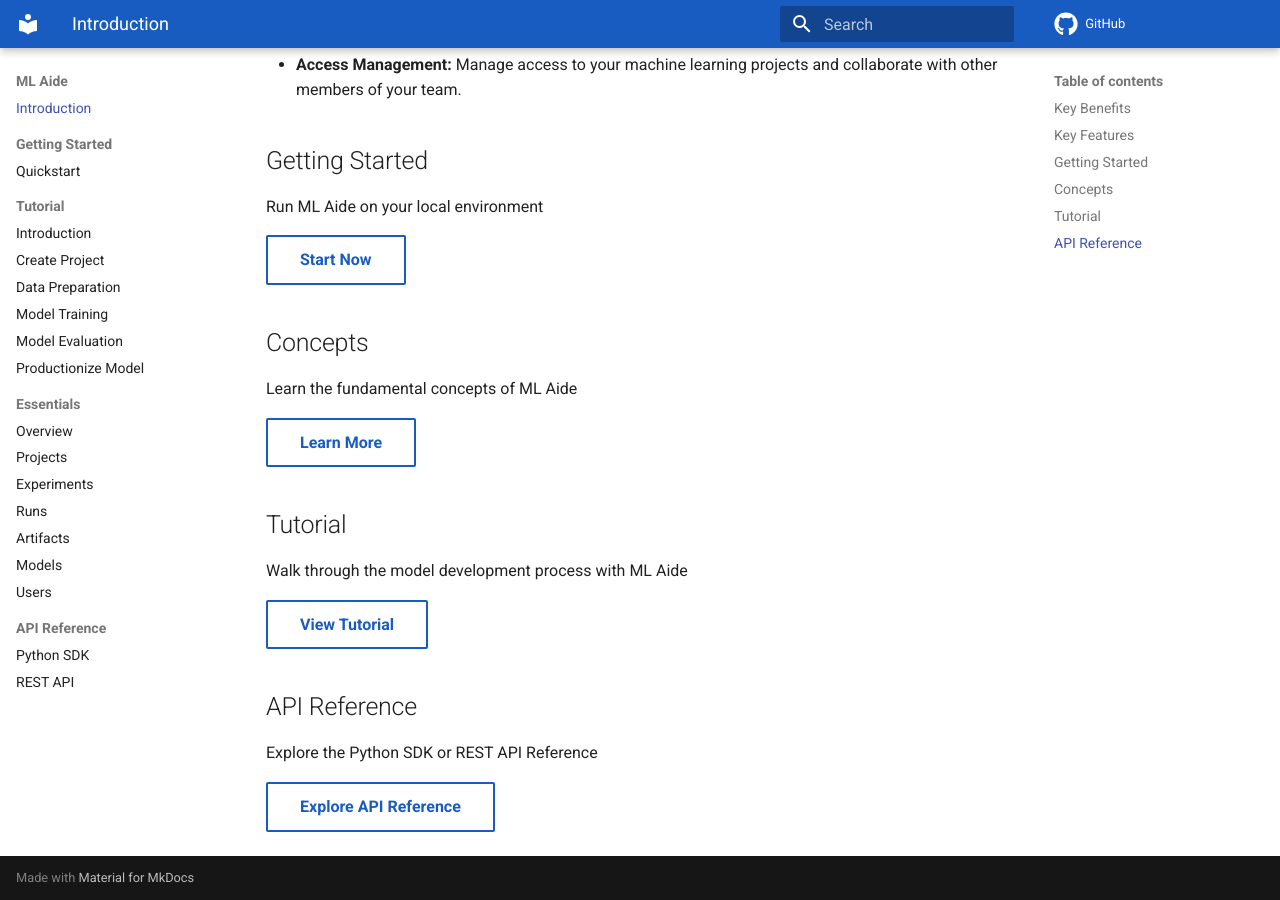
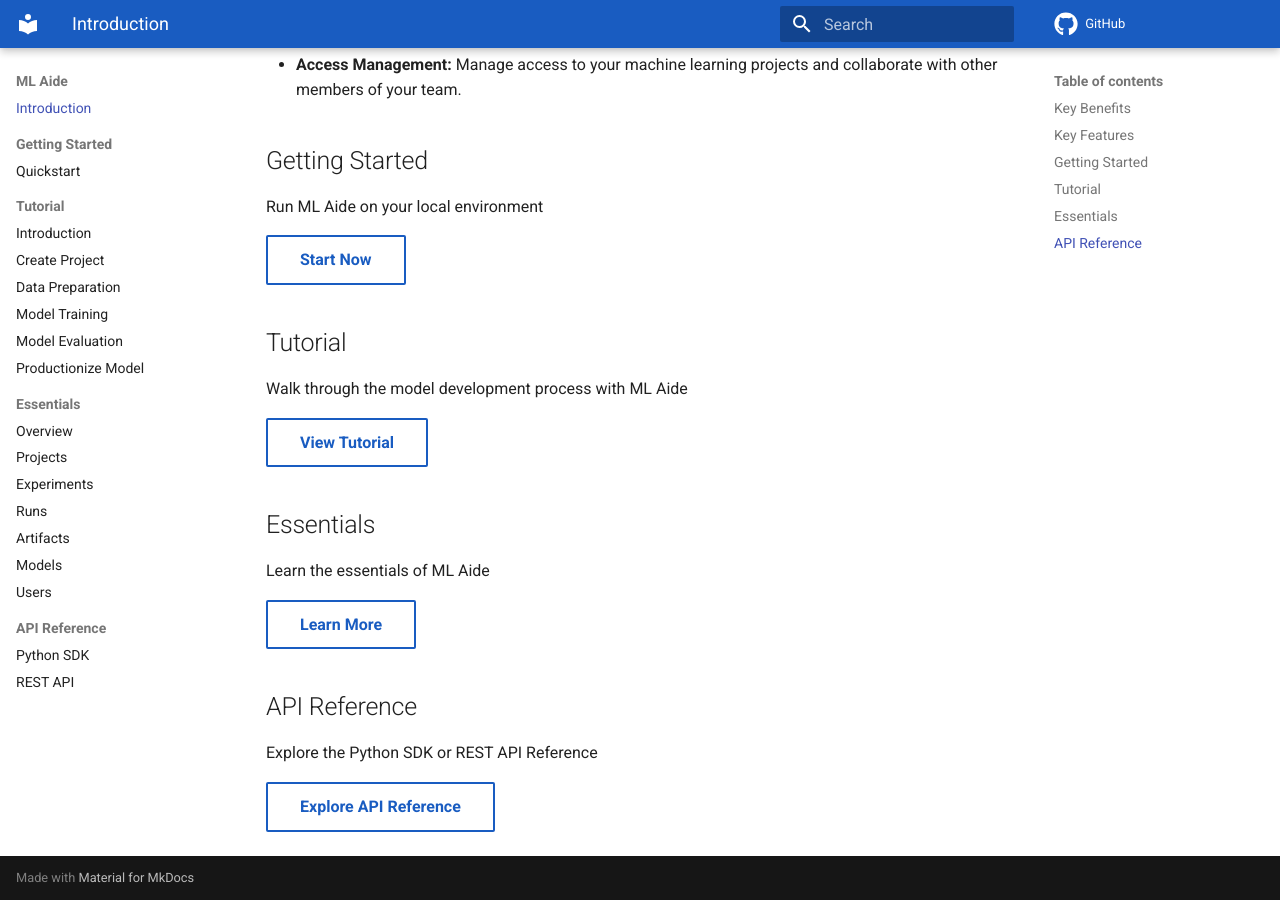
Before and after one commit to MLAide/docs, an MkDocs documentation site: the page built from docs/index.md, in a window 1280 px wide and 900 px high, scrolled down 993 px. Built offline with MkDocs 1.6.1 and Material for MkDocs 9.7.7, drawn with Linux system fonts in a browser that asks for light colours; comment, search, counter and statistics services are not loaded.

Commit message:
MOD-7 Updated intro page

```diff
--- a/docs/index.md
+++ b/docs/index.md
@@ -31,18 +31,18 @@
 
 [Start Now](start/quickstart.md){: .md-button}
 
-## Concepts
-
-Learn the fundamental concepts of ML Aide
-
-[Learn More](concepts/architecture.md){: .md-button}
-
 ## Tutorial
 
 Walk through the model development process with ML Aide
 
 [View Tutorial](tutorial/introduction.md){: .md-button}
 
+## Essentials
+
+Learn the essentials of ML Aide
+
+[Learn More](essentials/index.md){: .md-button}
+
 ## API Reference
 
 Explore the Python SDK or REST API Reference
```
Also changed, not shown: README.md (+4 -0 lines).
